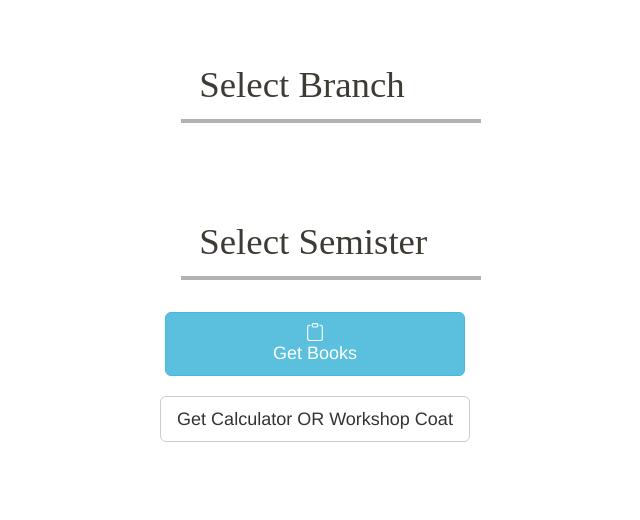
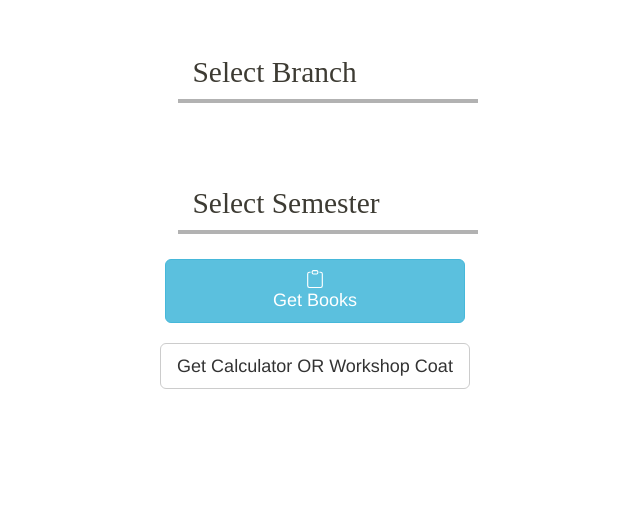
Before and after one commit to mahajan-Programming/engineeringBooks-store-live, a Django app: template userRegistration/templates/newsearchpage.html in a window 1280 px wide. Shown: the top 520 px of the page, without its empty margins (325-965 px from the left). Run offline with Django 3.2, Linux system fonts and the light colour scheme; the template is opened without the code that fills it, so the values that code supplies are empty; some libraries are stand-ins or nearby versions.

Commit message:
font change of searchpage

```diff
--- a/userRegistration/templates/newsearchpage.html
+++ b/userRegistration/templates/newsearchpage.html
@@ -34,7 +34,7 @@
 
   <div class="sel sel--superman">
     <select name="sem" id="sem" >
-      <option value="" disabled selected>Select Semister</option>
+      <option value="" disabled selected>Select Semester</option>
       <option value="Sem1">Sem 1</option>
       <option value="Sem2">Sem2</option>
       <option value="Sem3">Sem3</option>
@@ -179,7 +179,7 @@ body {
 
 /* ===== Select Box ===== */
 .sel {
-  font-size: 1rem;
+  font-size: 0.8rem;
   display: inline-block;
   margin: 2em 1em;
   width: 300px;
```
